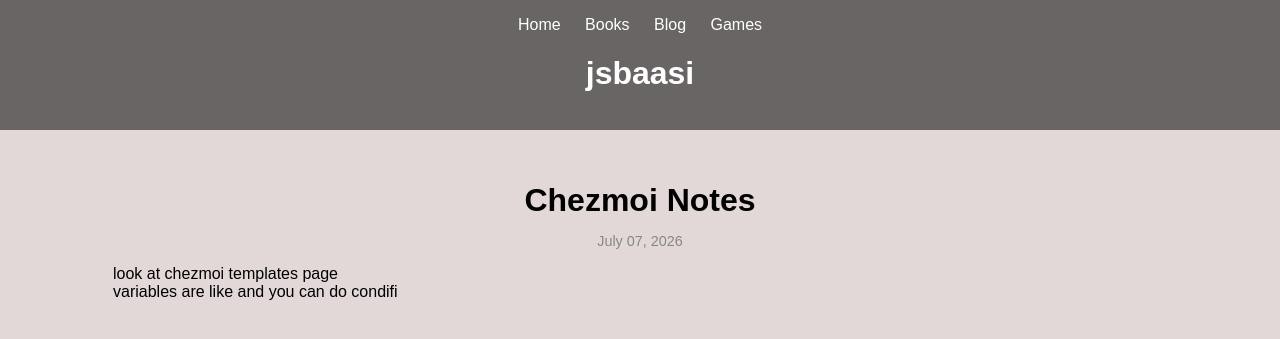
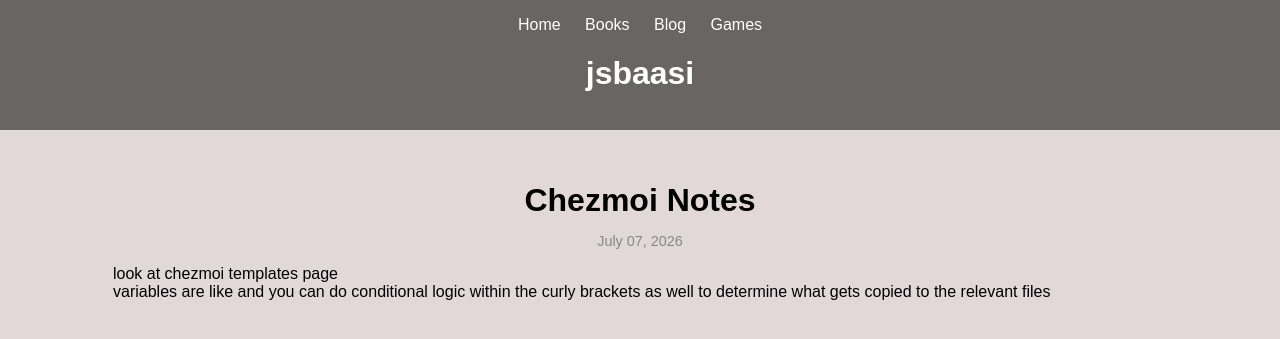
Before and after one commit to jsbaasi/jsbaasi.github.io, a Jekyll site: the page built from _posts/2026-07-07-chezmoi-notes.md, in a window 1280 px wide. Shown: the top 339 px of the page. Built offline with Jekyll 4.4.1, drawn with Linux system fonts in a browser that asks for light colours.

Commit message:
vault backup: 2026-07-07 21:44:52

```diff
--- a/_posts/2026-07-07-chezmoi-notes.md
+++ b/_posts/2026-07-07-chezmoi-notes.md
@@ -6,4 +6,4 @@ categories: notes
 permalink: /chezmoi-notes/
 ---
 look at chezmoi templates page
-variables are like {{ .chezmoi.something }} and you can do condifi
+variables are like {{ .chezmoi.something }} and you can do conditional logic within the curly brackets as well to determine what gets copied to the relevant files
```
